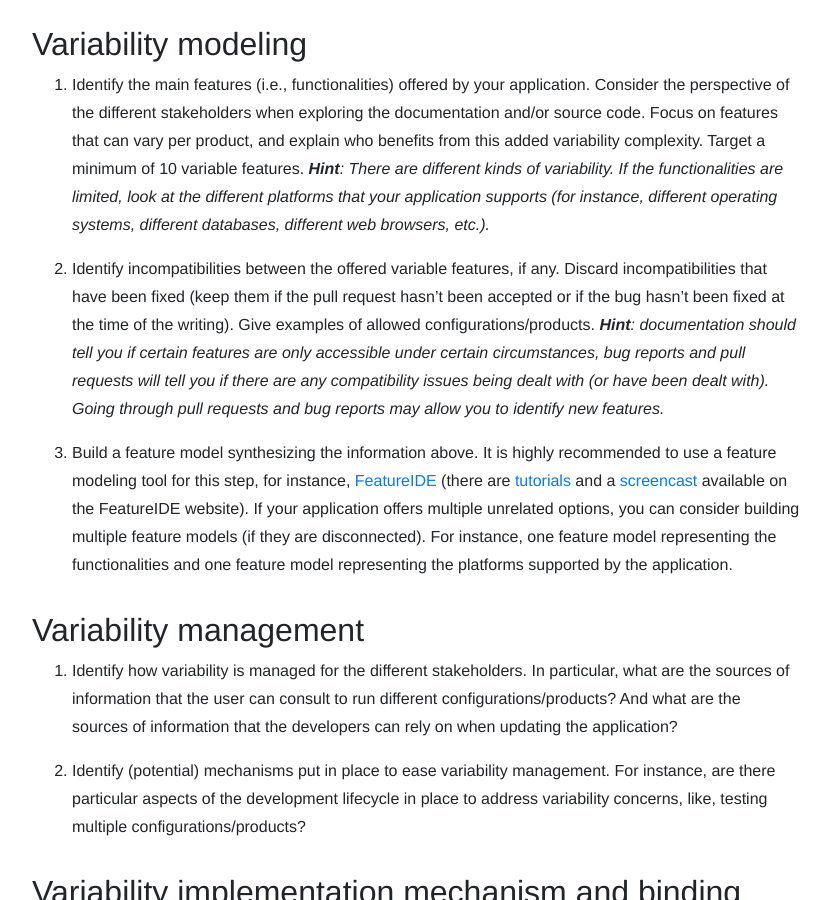
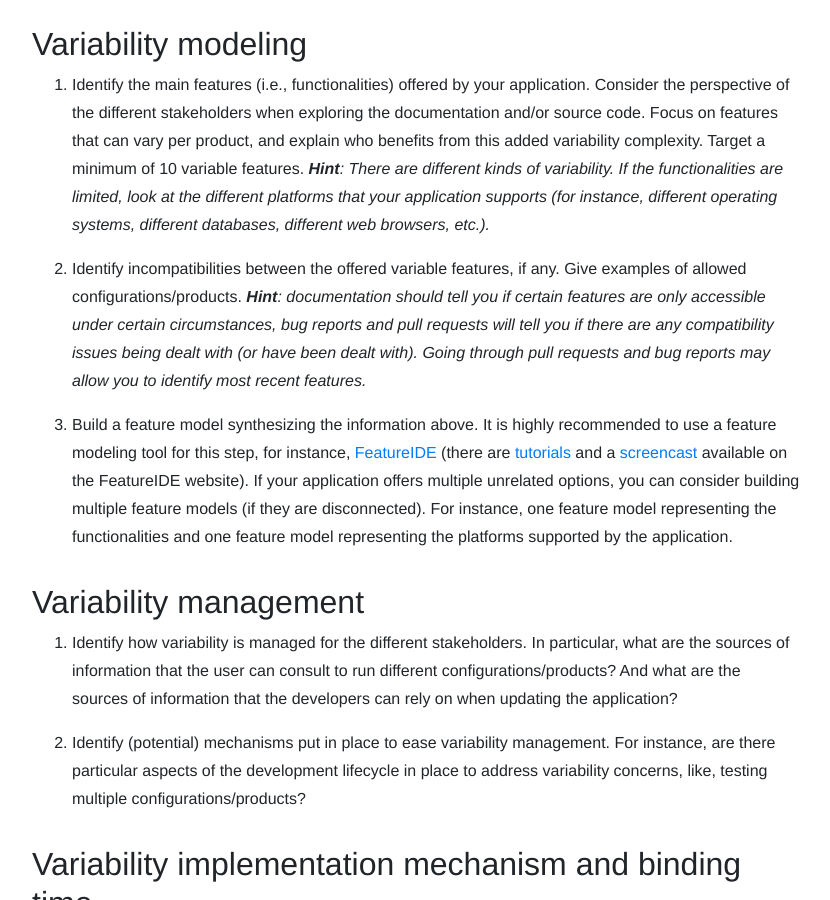
Before and after one commit to SERG-Delft/delftswa, a Jekyll site: the page built from 2020/assignment-variability.md, in a window 1280 px wide and 900 px high, scrolled down 739 px. Shown: the whole window, without its empty margins (224-1054 px from the left). Built offline with Jekyll 4.4.1, drawn with Linux system fonts in a browser that asks for light colours.

Commit message:
Update assignment on variability

```diff
--- a/2020/assignment-variability.md
+++ b/2020/assignment-variability.md
@@ -17,7 +17,7 @@ Below further details are provided for the above three analyses. Conclude by off
 
 1. Identify the main features (i.e., functionalities) offered by your application. Consider the perspective of the different stakeholders when exploring the documentation and/or source code. Focus on features that can vary per product, and explain who benefits from this added variability complexity. Target a minimum of 10 variable features. _**Hint**: There are different kinds of variability. If the functionalities are limited, look at the different platforms that your application supports (for instance, different operating systems, different databases, different web browsers, etc.)._
 
-2. Identify incompatibilities between the offered variable features, if any. Discard incompatibilities that have been fixed (keep them if the pull request hasn't been accepted or if the bug hasn't been fixed at the time of the writing). Give examples of allowed configurations/products. _**Hint**: documentation should tell you if certain features are only accessible under certain circumstances, bug reports and pull requests will tell you if there are any compatibility issues being dealt with (or have been dealt with). Going through pull requests and bug reports may allow you to identify new features._
+2. Identify incompatibilities between the offered variable features, if any. Give examples of allowed configurations/products. _**Hint**: documentation should tell you if certain features are only accessible under certain circumstances, bug reports and pull requests will tell you if there are any compatibility issues being dealt with (or have been dealt with). Going through pull requests and bug reports may allow you to identify most recent features._
 
 3. Build a feature model synthesizing the information above. It is highly recommended to use a feature modeling tool for this step, for instance, [FeatureIDE](https://featureide.github.io) (there are [tutorials](https://featureide.github.io/#documentation) and a [screencast](http://wwwiti.cs.uni-magdeburg.de/iti_db/research/featureide/screencasts/FeatureIDEv2.3.6.mpeg) available on the FeatureIDE website). If your application offers multiple unrelated options, you can consider building multiple feature models (if they are disconnected). For instance, one feature model representing the functionalities and one feature model representing the platforms supported by the application.
 
```
